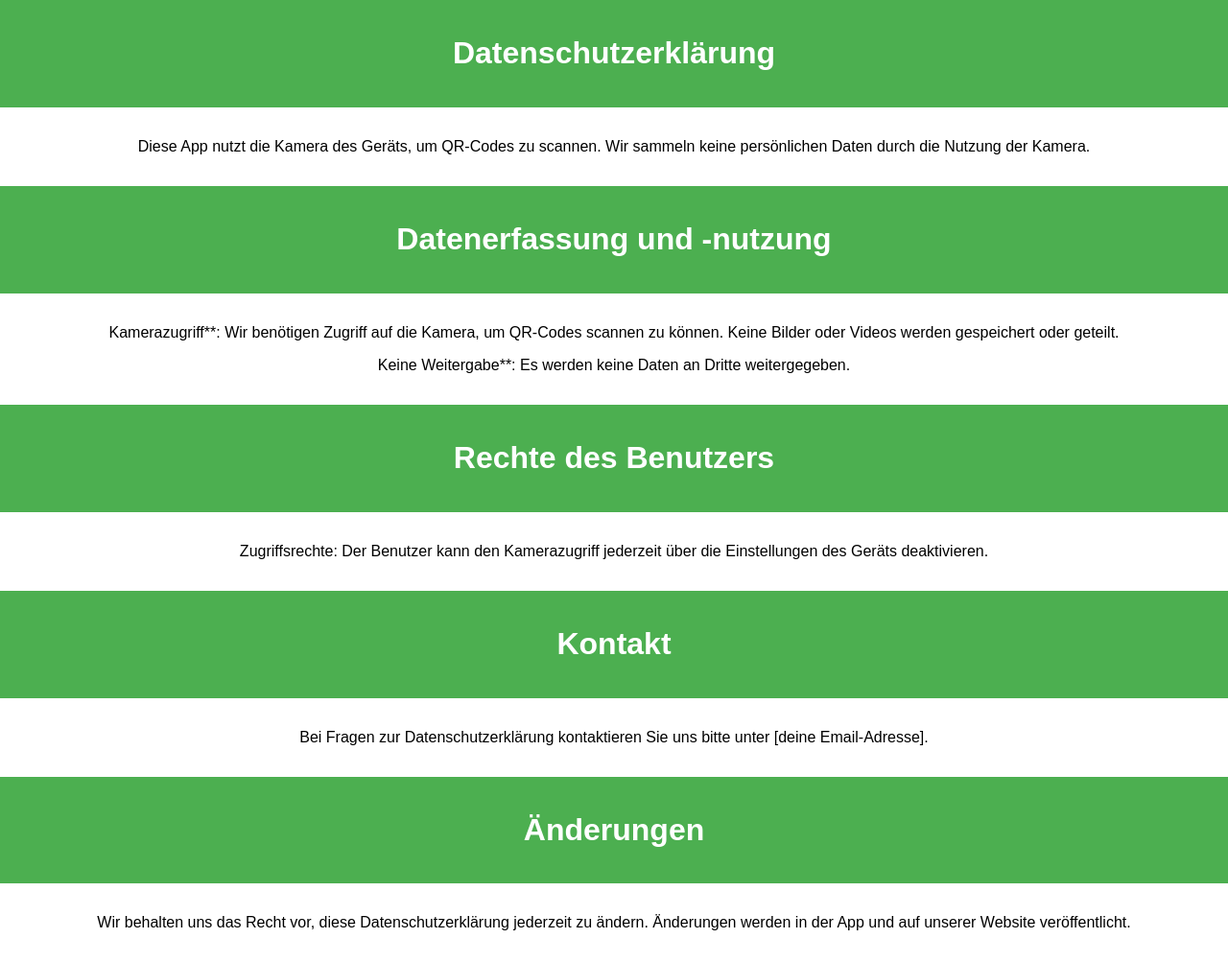
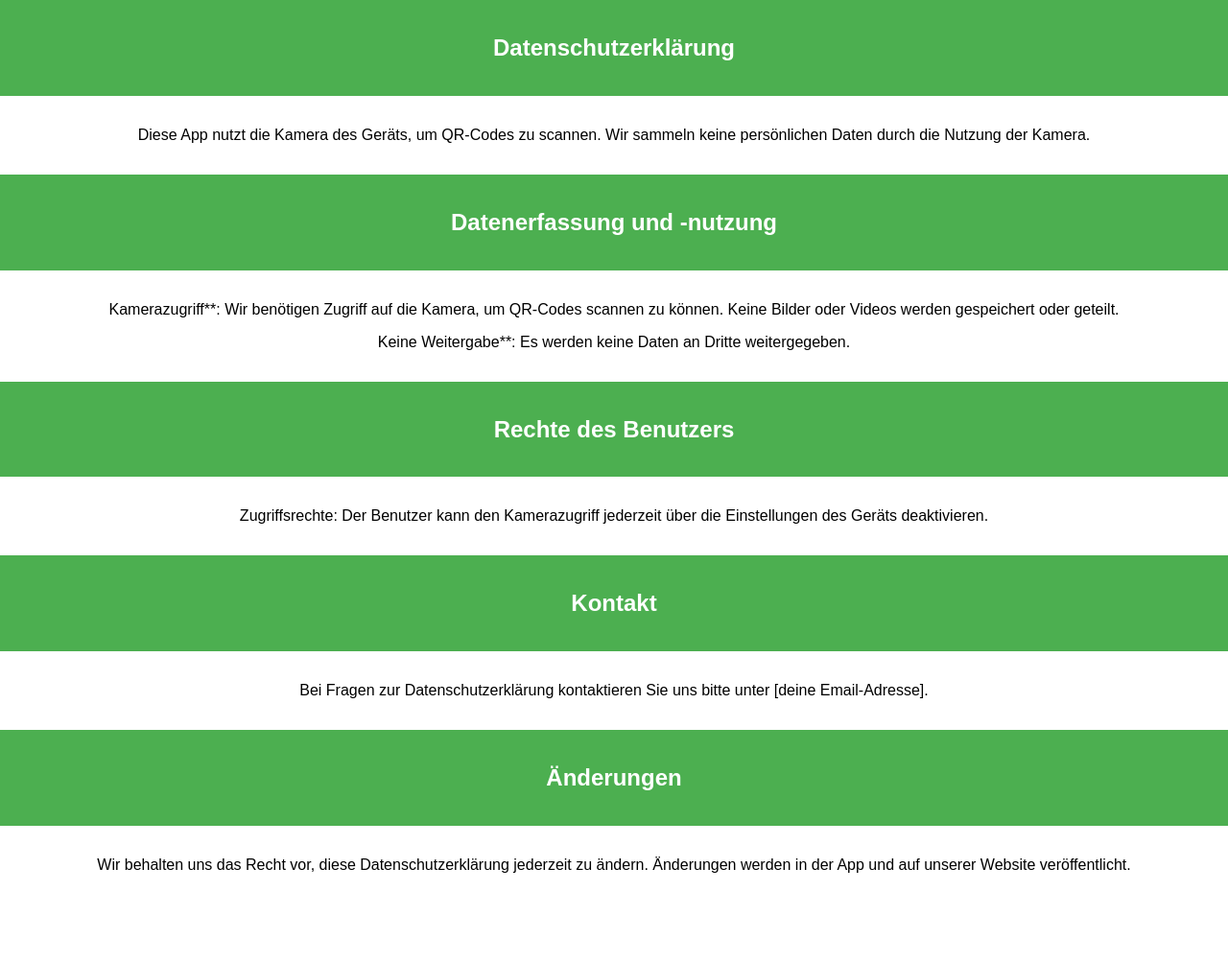
Before and after one commit to Therena/BowCronyWeb, a plain HTML site: page index.html in a window 1280 px wide. Shown: the whole page at 96% size. After the commit the page ends 943 px from the top, so only its background shows below. Drawn offline with Linux system fonts and the light colour scheme.

Commit message:
Data rights page

```diff
--- a/index.html
+++ b/index.html
@@ -23,14 +23,14 @@
 </head>
 <body>
     <header>
-        <h1>Datenschutzerklärung</h1>
+        <h2>Datenschutzerklärung</h2>
     </header>
     <section>
         <p>Diese App nutzt die Kamera des Geräts, um QR-Codes zu scannen. Wir sammeln keine persönlichen Daten durch die Nutzung der Kamera.</p>
     </section>
 
     <header>
-        <h1>Datenerfassung und -nutzung</h1>
+        <h2>Datenerfassung und -nutzung</h2>
     </header>
     <section>
         <p>Kamerazugriff**: Wir benötigen Zugriff auf die Kamera, um QR-Codes scannen zu können. Keine Bilder oder Videos werden gespeichert oder geteilt.</p>
@@ -38,21 +38,21 @@
     </section>
 
     <header>
-        <h1>Rechte des Benutzers</h1>
+        <h2>Rechte des Benutzers</h2>
     </header>
     <section>
         <p>Zugriffsrechte: Der Benutzer kann den Kamerazugriff jederzeit über die Einstellungen des Geräts deaktivieren.</p>
     </section>
 
     <header>
-        <h1>Kontakt</h1>
+        <h2>Kontakt</h2>
     </header>
     <section>
         <p>Bei Fragen zur Datenschutzerklärung kontaktieren Sie uns bitte unter [deine Email-Adresse].</p>
     </section>
 
     <header>
-        <h1>Änderungen</h1>
+        <h2>Änderungen</h2>
     </header>
     <section>
         <p>Wir behalten uns das Recht vor, diese Datenschutzerklärung jederzeit zu ändern. Änderungen werden in der App und auf unserer Website veröffentlicht.</p>
```
